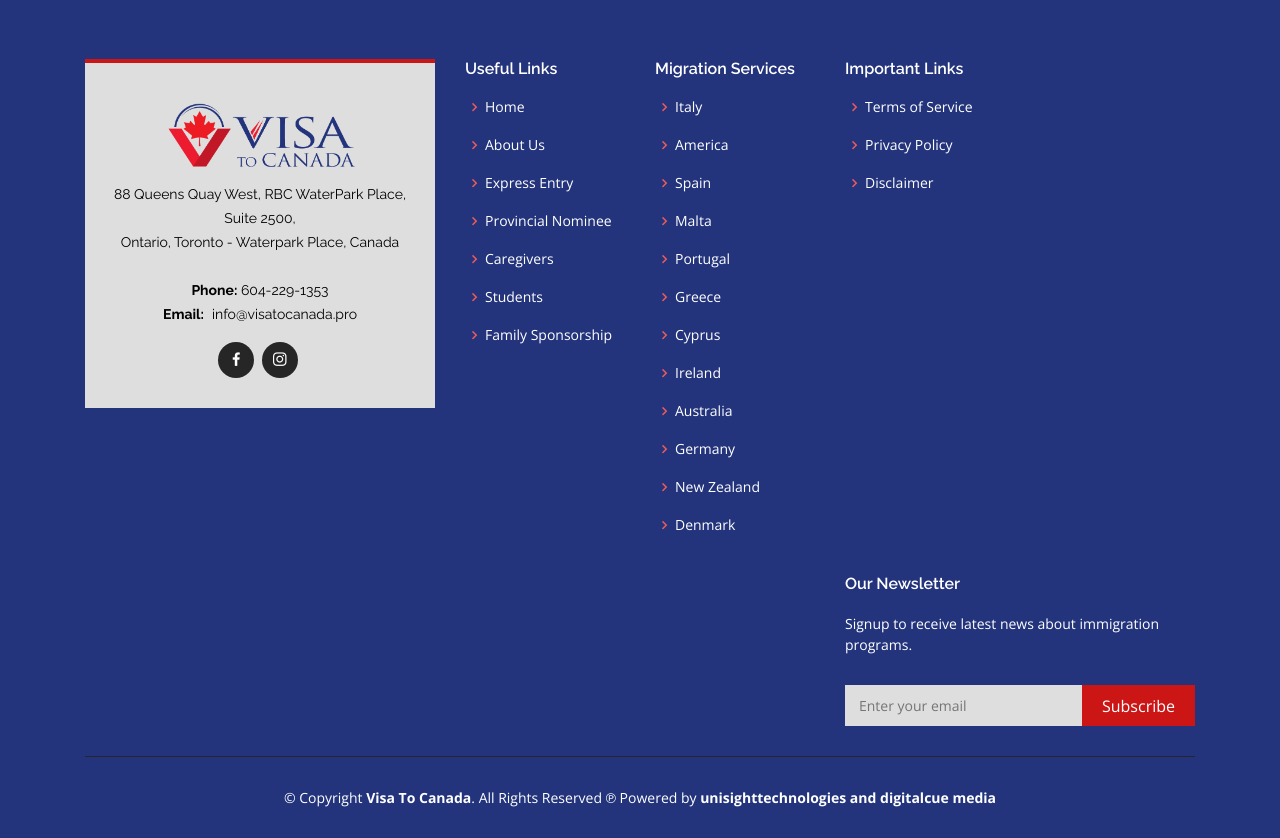
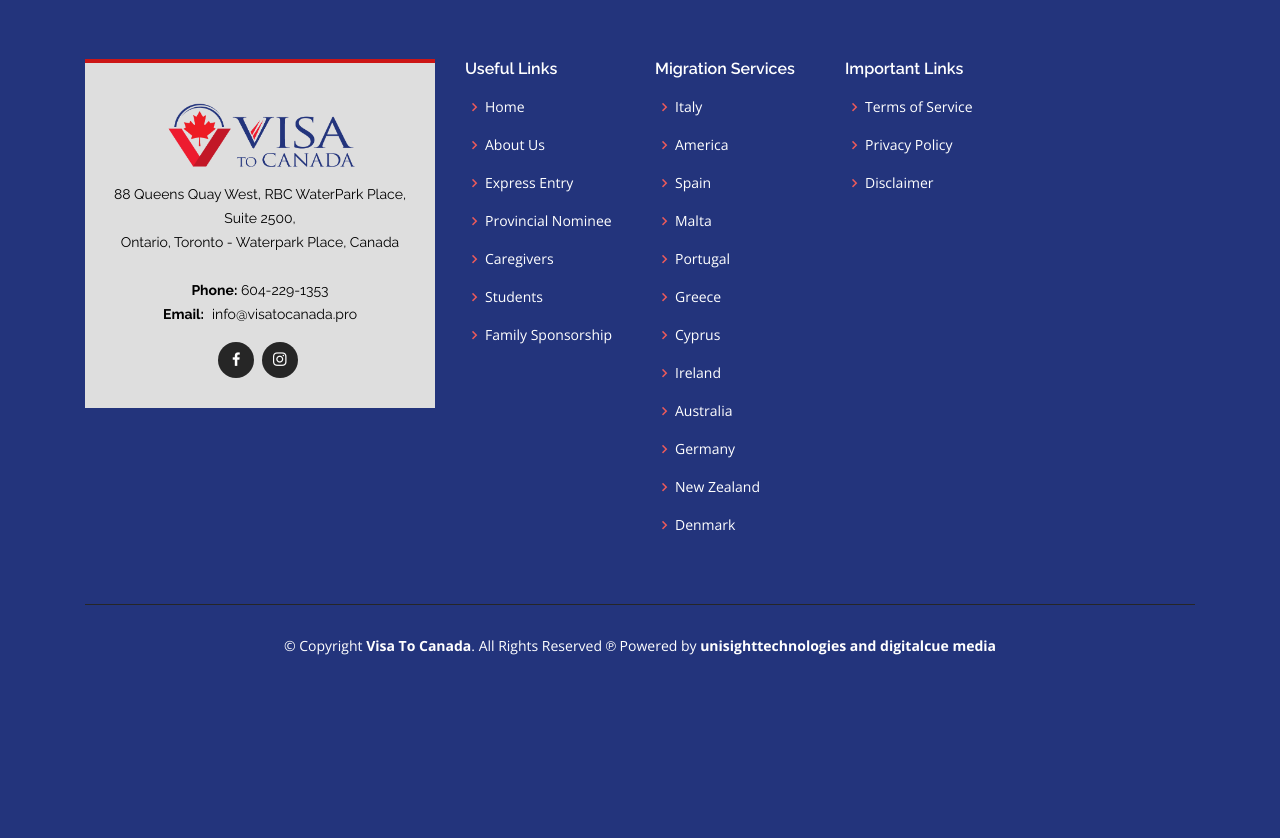
Before and after one commit to Unisight-Technologies/visa-to-america-canada, a Django app: page /Greece_coming_soon/ in a window 1280 px wide. Shown: the part 773-1611 px from the top of the page. After the commit the page ends 1428 px from the top, so only its background shows below. Run offline with Django 3.2, Linux system fonts and the light colour scheme; some libraries are stand-ins or nearby versions.

Commit message:
Removed newsletter

```diff
--- a/visa_app/templates/base.html
+++ b/visa_app/templates/base.html
@@ -248,16 +248,6 @@
           </ul>
         </div>
 
-
-            <div class="ml-auto col-lg-4 col-md-6 footer-newsletter">
-              <h4>Our Newsletter</h4>
-              <p>Signup to receive latest news about immigration programs.</p>
-              <form style="background: #dedede" action="{% url 'coming_soon' %}" >
-                <input placeholder="Enter your email" style="background: #dedede" type="email" name="email"><input type="submit" value="Subscribe">
-              </form>
-
-            </div>
-
           </div>
         </div>
       </div>
```
